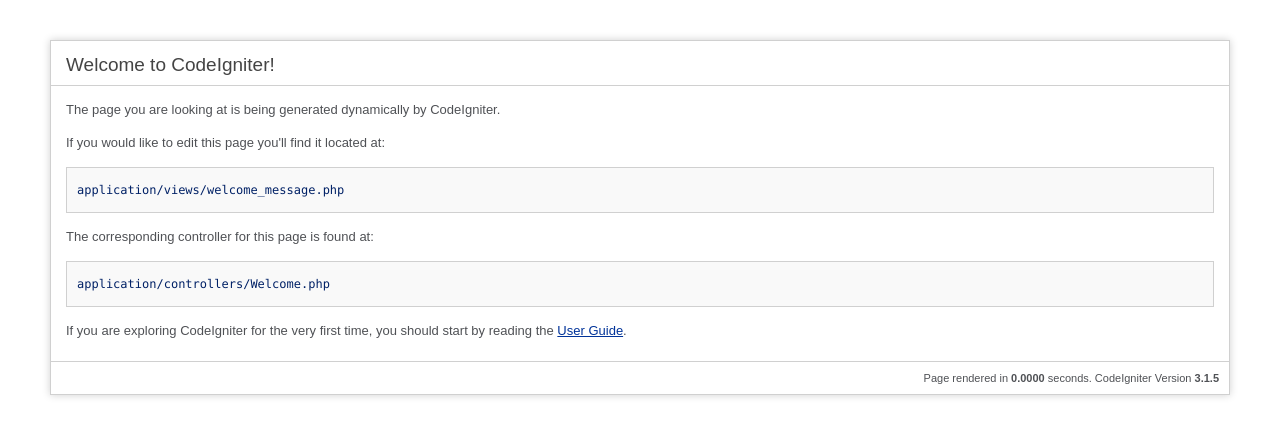
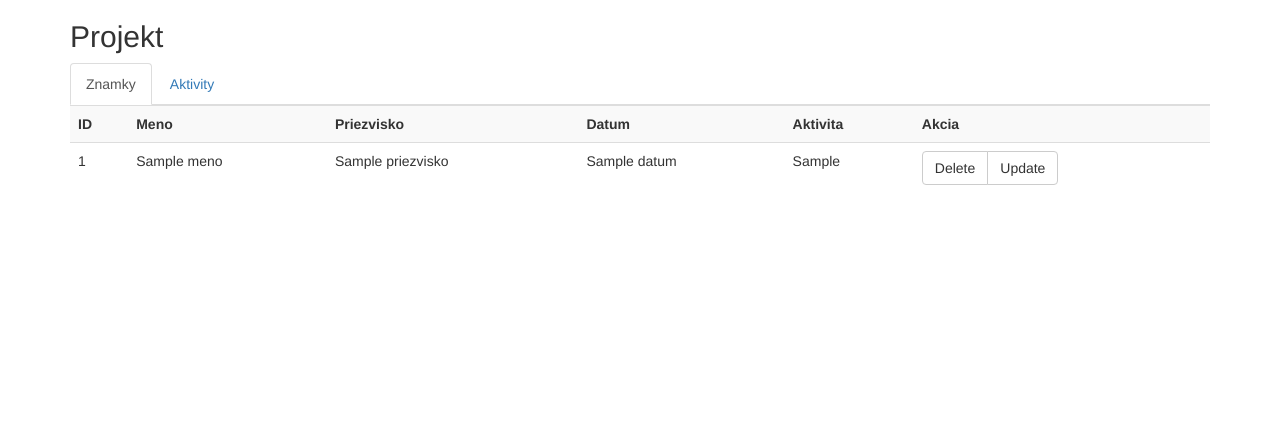
Before and after one commit to 183h/codeigniter-simple-app, a CodeIgniter app: the page made by application/views/welcome_message.php in a window 1280 px wide. Shown: the top 437 px of the page. Run offline with CodeIgniter, Linux system fonts and the light colour scheme; tables that the repository leaves empty or names only in its code hold one stand-in row (values such as "Sample post"); the template is opened without the code that fills it: most values are stand-ins (such as "Sample title", 1, 10 or a date in 2020).

Commit message:
basic layout of page, tabs with tables for displaying Aktivity, Znamky

```diff
--- a/application/views/welcome_message.php
+++ b/application/views/welcome_message.php
@@ -3,87 +3,77 @@
 ?><!DOCTYPE html>
 <html lang="en">
 <head>
-	<meta charset="utf-8">
-	<title>Welcome to CodeIgniter</title>
-
-	<style type="text/css">
-
-	::selection { background-color: #E13300; color: white; }
-	::-moz-selection { background-color: #E13300; color: white; }
-
-	body {
-		background-color: #fff;
-		margin: 40px;
-		font: 13px/20px normal Helvetica, Arial, sans-serif;
-		color: #4F5155;
-	}
-
-	a {
-		color: #003399;
-		background-color: transparent;
-		font-weight: normal;
-	}
-
-	h1 {
-		color: #444;
-		background-color: transparent;
-		border-bottom: 1px solid #D0D0D0;
-		font-size: 19px;
-		font-weight: normal;
-		margin: 0 0 14px 0;
-		padding: 14px 15px 10px 15px;
-	}
-
-	code {
-		font-family: Consolas, Monaco, Courier New, Courier, monospace;
-		font-size: 12px;
-		background-color: #f9f9f9;
-		border: 1px solid #D0D0D0;
-		color: #002166;
-		display: block;
-		margin: 14px 0 14px 0;
-		padding: 12px 10px 12px 10px;
-	}
-
-	#body {
-		margin: 0 15px 0 15px;
-	}
-
-	p.footer {
-		text-align: right;
-		font-size: 11px;
-		border-top: 1px solid #D0D0D0;
-		line-height: 32px;
-		padding: 0 10px 0 10px;
-		margin: 20px 0 0 0;
-	}
-
-	#container {
-		margin: 10px;
-		border: 1px solid #D0D0D0;
-		box-shadow: 0 0 8px #D0D0D0;
-	}
-	</style>
+	<link rel="stylesheet" href="<?php echo base_url("assets/css/bootstrap.css"); ?>" />
+	<script type="text/javascript" src="<?php echo base_url("assets/js/jquery-3.2.1.min.js"); ?>"></script>
+	<script type="text/javascript" src="<?php echo base_url("assets/js/bootstrap.js"); ?>"></script>
 </head>
 <body>
 
-<div id="container">
-	<h1>Welcome to CodeIgniter!</h1>
+<div class="container">
+  <h2>Projekt</h2>
 
-	<div id="body">
-		<p>The page you are looking at is being generated dynamically by CodeIgniter.</p>
+  <ul class="nav nav-tabs">
+    <li class="active"><a data-toggle="tab" href="#znamky">Znamky</a></li>
+    <li><a data-toggle="tab" href="#aktivity">Aktivity</a></li>
+  </ul>
 
-		<p>If you would like to edit this page you'll find it located at:</p>
-		<code>application/views/welcome_message.php</code>
+  <div class="tab-content">
+    <div id="znamky" class="tab-pane fade in active">
+		<table class="table table-striped">
+  			<tr>
+    			<th>ID</th>
+    			<th>Meno</th>
+    			<th>Priezvisko</th>
+    			<th>Datum</th>
+    			<th>Aktivita</th>
+    			<th>Akcia</th>
+  			</tr>
+  			<?php foreach ($queryResultZnamky as $tableRow):?>
+				<tr>
+    				<td><?php echo $tableRow->idZnamky;?></td>
+    				<td><?php echo $tableRow->meno;?></td>
+    				<td><?php echo $tableRow->priezvisko;?></td>
+    				<td><?php echo $tableRow->datum;?></td>
+    				<td><?php echo $tableRow->Aktivity_idAktivity;?></td>
+    				<td>
+    					<div class="btn-group" role="group" aria-label="...">
+  							<button type="button" class="btn btn-default">Delete</button>
+  							<button type="button" class="btn btn-default">Update</button>
+						</div>
+					</td>
+				</tr>
+  			<?php endforeach;?>
+		</table>
+    </div>
 
-		<p>The corresponding controller for this page is found at:</p>
-		<code>application/controllers/Welcome.php</code>
+    <div id="aktivity" class="tab-pane fade">
+		<table class="table table-striped">
+  			<tr>
+    			<th>ID</th>
+    			<th>Nazov</th>
+    			<th>Popis</th>
+    			<th>Maximum</th>
+    			<th>Akcia</th>
+  			</tr>
+  			<?php foreach ($queryResultAktivity as $tableRow):?>
+				<tr>
+    				<td><?php echo $tableRow->idAktivity;?></td>
+    				<td><?php echo $tableRow->nazov;?></td>
+    				<td><?php echo $tableRow->popis;?></td>
+    				<td><?php echo $tableRow->maximum;?></td>
+					<td>
+    					<div class="btn-group" role="group" aria-label="...">
+  							<button type="button" class="btn btn-default">Delete</button>
+  							<button type="button" class="btn btn-default">Update</button>
+						</div>
+					</td>
+				</tr>
+  			<?php endforeach;?>
+		</table>
+    </div>
+  </div>
+</div>
 
-		<p>If you are exploring CodeIgniter for the very first time, you should start by reading the <a href="user_guide/">User Guide</a>.</p>
-	</div>
-
-	<p class="footer">Page rendered in <strong>{elapsed_time}</strong> seconds. <?php echo  (ENVIRONMENT === 'development') ?  'CodeIgniter Version <strong>' . CI_VERSION . '</strong>' : '' ?></p>
-</div>
 
 </body>
 </html>
```
Also changed, not shown: application/controllers/Welcome.php (+8 -1 lines).
